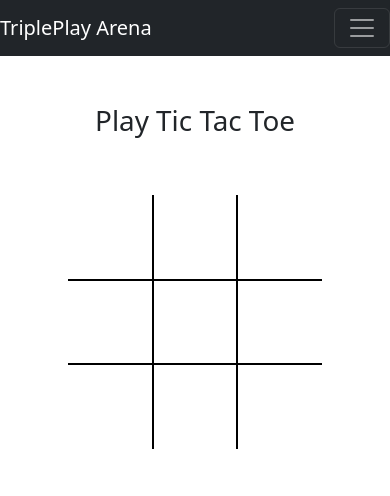
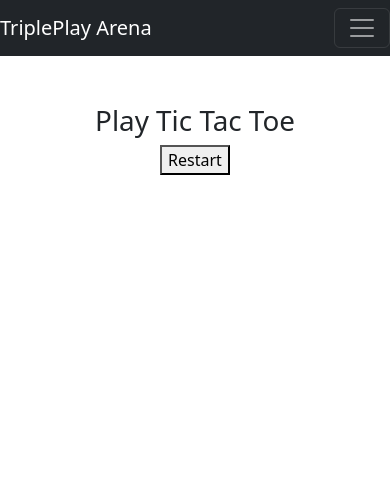
Before and after one commit to Benett-t/Final_Project, a Python web app: template Final_Project/templates/tictactoe.html in a window 390 px wide. Shown: the top 496 px of the page. Run offline with Jinja, Linux system fonts and the light colour scheme; the template is opened without the code that fills it: most values are stand-ins (such as "Sample title", 1, 10 or a date in 2020); some libraries are stand-ins or nearby versions.

Commit message:
Delete tictacto all functionality

```diff
--- a/Final_Project/static/style.css
+++ b/Final_Project/static/style.css
@@ -144,134 +144,6 @@ body {
 }
 
 
-/* Style for tic tac toe */
-
-:root {
-	--cell-size: 20vh;
-	--color: #f0d9b5; /* for hover */
-	--color-set: #b58863;
-	--l: 10px;
-}
-@media (max-width: 480px) {
-    :root {
-        --cell-size: 10vh;
-    }
-}
-
-.board {
-    padding-top: 50px;
-	display: grid;
-	justify-content: center;
-	align-content: center;
-	justify-items: center;
-	align-items: center;
-	grid-template-columns: repeat(3, auto)
-}
-
-.cell {
-	width: var(--cell-size);
-	height: var(--cell-size);
-	border: 1px solid black;
-	display: flex;
-	justify-content: center;
-	align-items: center;
-	position: relative;
-	cursor: pointer;
-}
-
-
-/* remove border for edges */
-.cell:nth-child(1), .cell:nth-child(2), .cell:nth-child(3) {
-	border-top: none;
-}
-
-.cell:nth-child(1), .cell:nth-child(4), .cell:nth-child(7) {
-	border-left: none;
-}
-
-.cell:nth-child(3), .cell:nth-child(6), .cell:nth-child(9) {
-	border-right: none;
-}
-
-.cell:nth-child(7), .cell:nth-child(8), .cell:nth-child(9) {
-	border-bottom: none;
-}
-
-.cell.x, .cell.circle {
-    cursor: not-allowed;
-}
-
-/* for cross */
-.board.x .cell:not(.circle):not(.x):hover {
-	background: linear-gradient(to top right, transparent calc(50% - var(--l) / 2), var(--color) calc(50% - var(--l) / 2) calc(50% + var(--l) / 2), transparent calc(50% + var(--l) / 2)),
-				linear-gradient(to bottom right, transparent calc(50% - var(--l) / 2), var(--color) calc(50% - var(--l) / 2) calc(50% + var(--l) / 2), transparent calc(50% + var(--l) / 2));
-	background-size: 80% 80%;
-	background-repeat: no-repeat;
-	background-position: center;
-}
-
-/* for cross (set) */
-.cell:not(.circle).x {
-	background: linear-gradient(to top right, transparent calc(50% - var(--l) / 2), var(--color-set) calc(50% - var(--l) / 2) calc(50% + var(--l) / 2), transparent calc(50% + var(--l) / 2)),
-				linear-gradient(to bottom right, transparent calc(50% - var(--l) / 2), var(--color-set) calc(50% - var(--l) / 2), calc(50% + var(--l) / 2), transparent calc(50% + var(--l) / 2));
-	background-size: 80% 80%;
-	background-repeat: no-repeat;
-	background-position: center;
-}
-
-/* for circle */
-.board.circle .cell:not(.circle):not(.x):hover {
-	background: radial-gradient(var(--color) 60%, transparent 60%);
-}
-
-/* for circle (set) */
-.cell:not(.x).circle {
-	background: radial-gradient(var(--color-set) 60%, transparent 60%);
-}
-
-.winning-message {
-	display: none;
-	position: fixed;
-	top: 0;
-	left: 0;
-	right: 0;
-	bottom: 0;
-	background-color: var(--color-set);
-	justify-content: center;
-	align-items: center;
-	color: white;
-	font-size: 5rem;
-	font-family: 'Courier New' Courier monospace;
-	flex-direction: column;
-}
-
-.winning-message button {
-	border-radius: 10px;
-	font-size: 3rem;
-	background-color: white;
-	border: 1px solid var(--color-set);
-	padding: .25em .5em;
-	cursor: pointer;
-}
-
-.winning-message button:hover {
-	background-color: var(--color-set);
-	color: white;
-	border-color: white;
-}
-
-.winning-message.show {
-	display: flex;
-}
-
-.fromsquare {
-    background-color: rgb(255, 208, 0);
-}
-
-.tosquare {
-    background-color: rgb(255, 238, 0);
-}
-
 @media (max-width: 992px) {
     .navbar-collapse .nav-item {
       padding-left: 20px; /* Add desired indentation */
--- a/Final_Project/static/tictactoe.js
+++ b/Final_Project/static/tictactoe.js
@@ -11,70 +11,82 @@ const boardElement = document.getElementById('board');
 const winningMessageElement = document.getElementById('winningMessage');
 const restartButton = document.getElementById('restartButton');
 const winningMessageTextElement = document.getElementById('winningMessageText');
-let isPlayer_O_Turn = false;
-let gameActive = true;  // To prevent further moves after game ends
+let isPlayer_O_Turn = false; // Track if it's player O's turn
+let gameActive = true; // Prevent further moves after game ends
 
 const socket = io();
 const roomId = document.getElementById('room-info').dataset.roomId;
 
+// Start the game and set up the board
 startGame();
 
+// Event listener for the restart button
 restartButton.addEventListener('click', () => {
-  socket.emit('restart_game', { room });
+  socket.emit('restart_game', { room: roomId });
   startGame();
 });
 
+// Function to start the game
 function startGame() {
-  isPlayer_O_Turn = false;
-  gameActive = true;  // Allow moves again
+  isPlayer_O_Turn = false; // Reset to Player X's turn
+  gameActive = true; // Allow moves again
   cellElements.forEach(cell => {
     cell.classList.remove(PLAYER_X_CLASS);
     cell.classList.remove(PLAYER_O_CLASS);
-    cell.removeEventListener('click', handleCellClick);
-    cell.addEventListener('click', handleCellClick, { once: true });
+    cell.removeEventListener('click', handleCellClick); // Remove any existing event listeners
+    cell.addEventListener('click', handleCellClick, { once: true }); // Add click listener
   });
-  setBoardHoverClass();
-  winningMessageElement.classList.remove('show');
+  setBoardHoverClass(); // Set the hover class for the board
+  winningMessageElement.classList.remove('show'); // Hide the winning message
 }
 
+// Function to handle cell clicks
 function handleCellClick(e) {
-  if (!gameActive) return;  // Ignore clicks if the game is over
+  if (!gameActive) return; // Ignore clicks if the game is over
   const cell = e.target;
-  const currentClass = isPlayer_O_Turn ? PLAYER_O_CLASS : PLAYER_X_CLASS;
+  const currentClass = isPlayer_O_Turn ? PLAYER_O_CLASS : PLAYER_X_CLASS; // Determine the current player class
+  const cellIndex = [...cellElements].indexOf(cell); // Get the index of the clicked cell
 
-  socket.emit('cell_click', { cell: [...cellElements].indexOf(cell), currentClass, roomId });
+  // Emit the cell click event to the server
+  socket.emit('cell_click', { cell: cellIndex, currentClass, roomId });
 }
 
+// Function to place a mark in the clicked cell
 function placeMark(cell, currentClass) {
-  cell.classList.add(currentClass);
-  cell.removeEventListener('click', handleCellClick);
+  cell.classList.add(currentClass); // Add the current class to the cell
+  cell.removeEventListener('click', handleCellClick); // Remove click event after placing a mark
 }
 
+// Function to swap player turns
 function swapTurns() {
-  isPlayer_O_Turn = !isPlayer_O_Turn;
+  isPlayer_O_Turn = !isPlayer_O_Turn; // Toggle the turn between players
 }
 
+// Function to set the hover class on the board
 function setBoardHoverClass() {
-  boardElement.classList.remove(PLAYER_X_CLASS, PLAYER_O_CLASS);
-  boardElement.classList.add(isPlayerOTurn ? PLAYER_O_CLASS : PLAYER_X_CLASS);
+  boardElement.classList.remove(PLAYER_X_CLASS, PLAYER_O_CLASS); // Remove existing hover classes
+  boardElement.classList.add(isPlayer_O_Turn ? PLAYER_O_CLASS : PLAYER_X_CLASS); // Add the current hover class
 }
 
+// Function to end the game
 function endGame(draw) {
-  gameActive = false;  // Prevent further moves
+  gameActive = false; // Prevent further moves
   if (draw) {
     winningMessageTextElement.innerText = "It's a draw!";
   } else {
     winningMessageTextElement.innerText = `Player with ${isPlayer_O_Turn ? "O's" : "X's"} wins!`;
   }
-  winningMessageElement.classList.add('show');
+  winningMessageElement.classList.add('show'); // Show the winning message
 }
 
+// Function to check for a draw
 function isDraw() {
   return [...cellElements].every(cell => {
     return cell.classList.contains(PLAYER_X_CLASS) || cell.classList.contains(PLAYER_O_CLASS);
   });
 }
 
+// Function to check for a win
 function checkWin(currentClass) {
   return WINNING_COMBINATIONS.some(combination => {
     return combination.every(index => {
@@ -83,23 +95,36 @@ function checkWin(currentClass) {
   });
 }
 
+// Listen for updates from the server about the board state
 socket.on('update_board', ({ cell, currentClass }) => {
-  placeMark(cellElements[cell], currentClass);
+  placeMark(cellElements[cell], currentClass); // Place the mark in the correct cell
   if (checkWin(currentClass)) {
-    endGame(false);
+    endGame(false); // End the game if there's a win
   } else if (isDraw()) {
-    endGame(true);
+    endGame(true); // End the game if it's a draw
   } else {
-    swapTurns();
-    setBoardHoverClass();
+    swapTurns(); // Swap turns if the game continues
+    setBoardHoverClass(); // Update hover class
   }
 });
 
+// Listen for the reset board event
 socket.on('reset_board', () => {
-  startGame();
+  startGame(); // Restart the game
 });
 
+// Handle connection errors
 socket.on('connect_error', () => {
   console.error('Connection error with the server');
   alert('Unable to connect to the game server. Please refresh the page.');
 });
+
+// Handle successful connection
+socket.on('connect', () => {
+  console.log('Connected to the server');
+});
+
+// Listen for the 'joined_room' event to automatically set up the game
+socket.on('joined_room', () => {
+  startGame(); // Start the game when a player joins a room
+});
```
Also changed, not shown: Final_Project/app.py (+4 -126 lines), Final_Project/templates/tictacrooms.html (+24 -9 lines).
